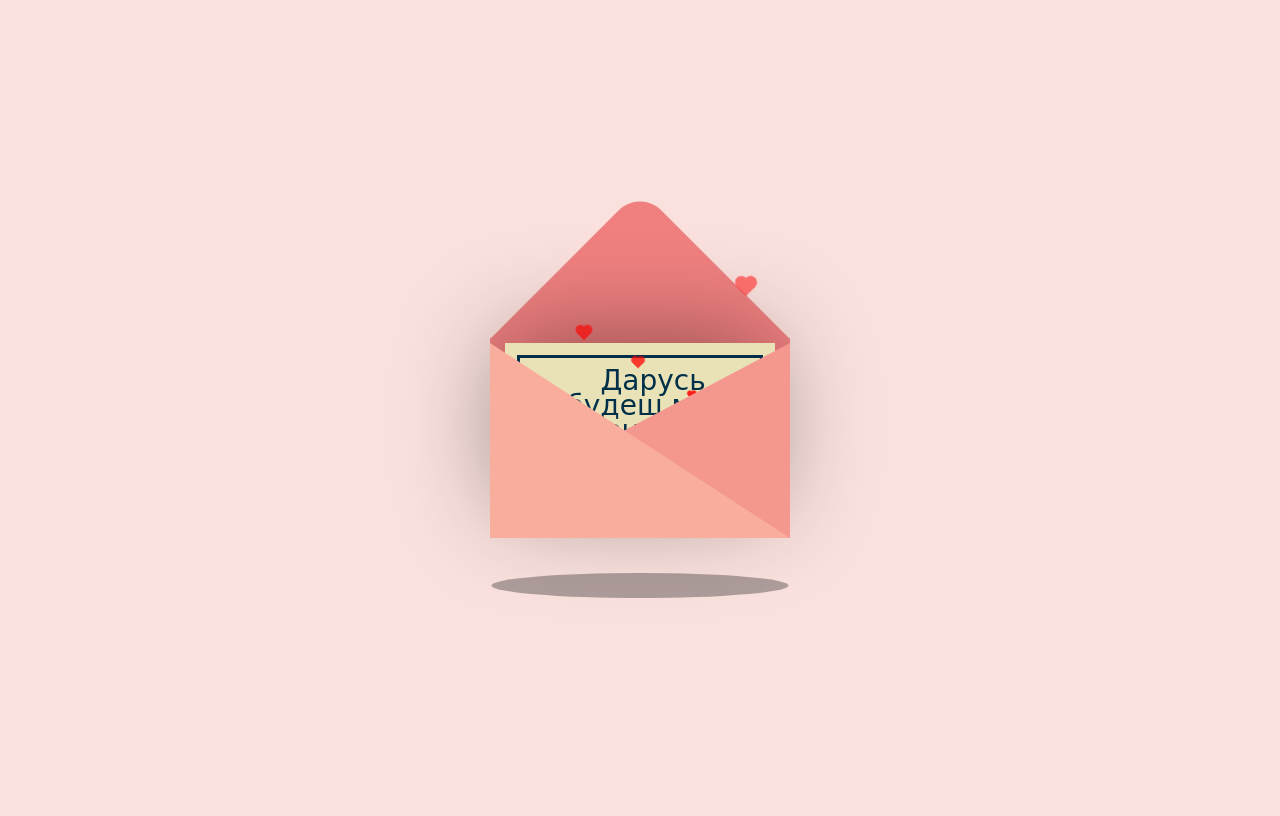
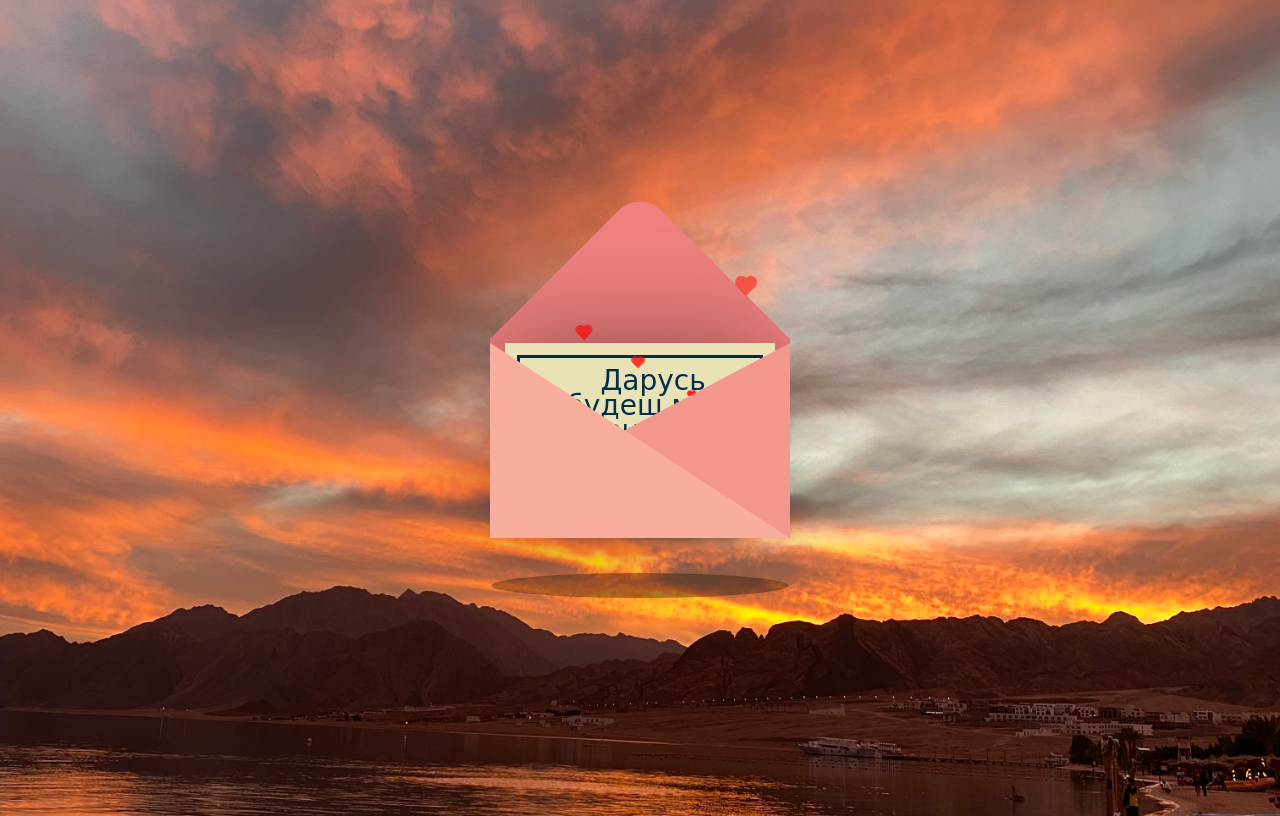
Before and after one commit to edkido/valentynki, a plain HTML site: page index.html in a window 1280 px wide. Drawn offline with Linux system fonts and the light colour scheme.

Commit message:
background

```diff
--- a/style.css
+++ b/style.css
@@ -3,7 +3,9 @@ body {
   justify-content: center;
   align-items: center;
   height: 100vh;
-  background-color: #fae1dd;
+  background-image: url('dahab.jpg');
+  background-size: cover;
+  background-position: center;
 }
 
 .container {
```
Also changed, not shown: dahab.jpg (added).
